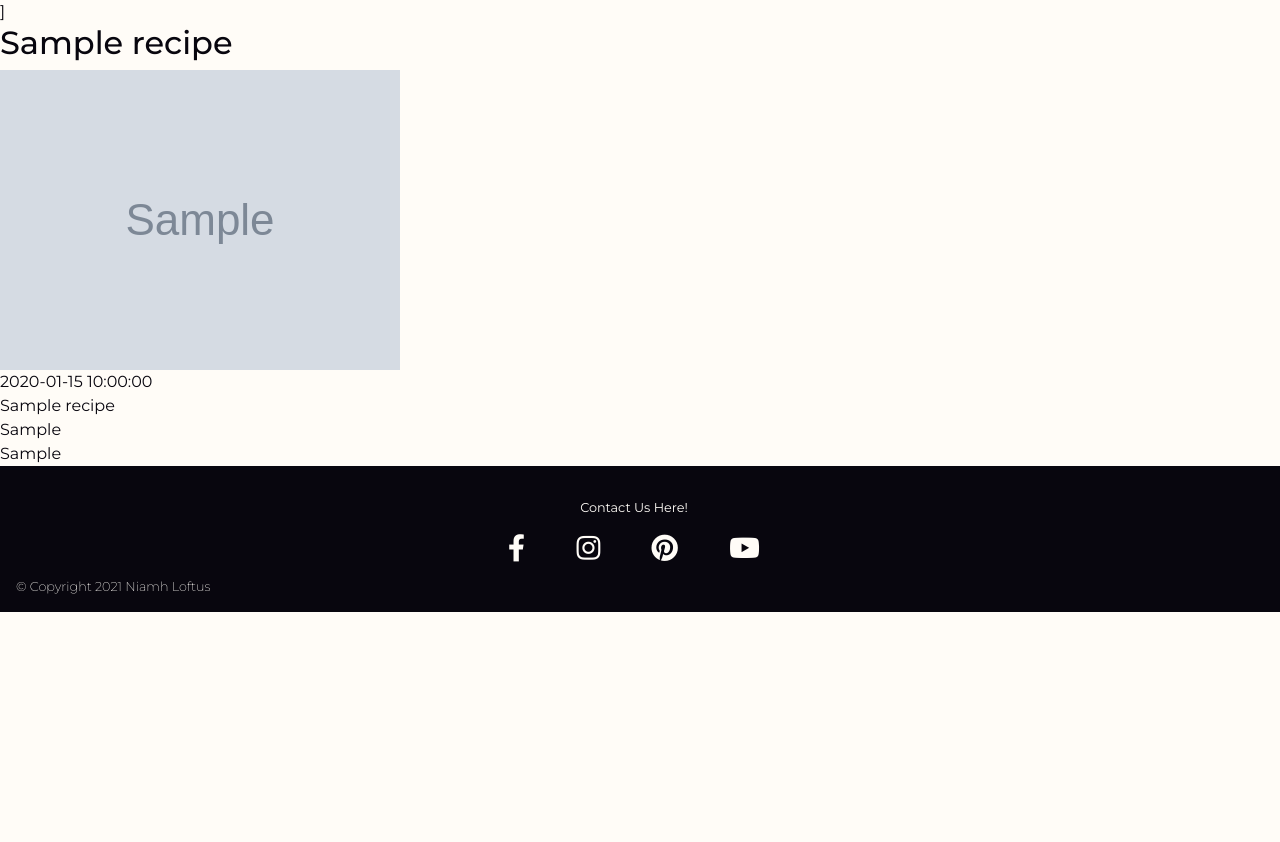
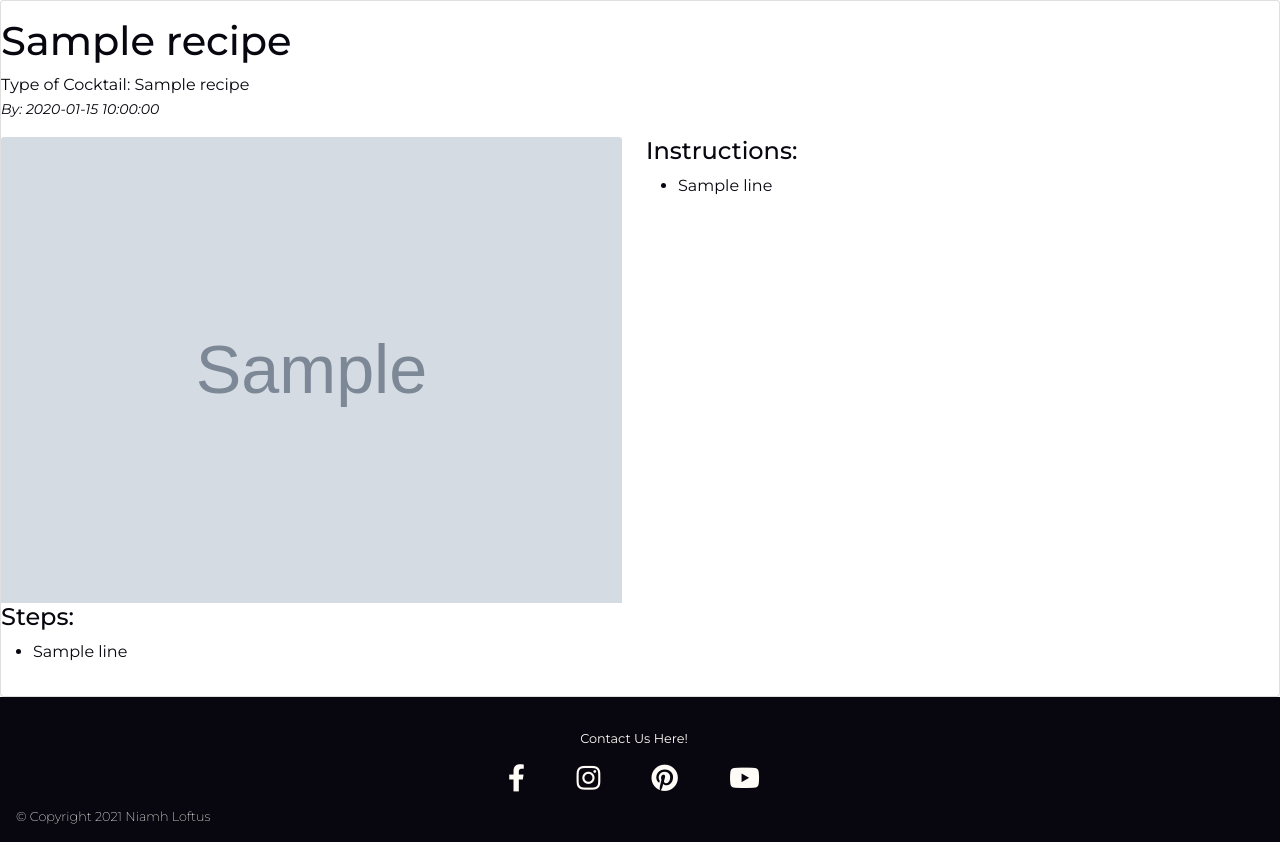
Before and after one commit to LoftusN13/ms3-pickyourpoison, a Flask app: template templates/cocktail_recipe.html in a window 1280 px wide. Shown: the part 117-959 px from the top of the page. Before the commit the page ends 729 px from the top, so only its background shows below. Run offline with Flask 2, Linux system fonts and the light colour scheme; the template is opened without the code that fills it: most values are stand-ins (such as "Sample title", 1, 10 or a date in 2020); grey boxes marked "Sample" are stand-in pictures; some libraries are stand-ins or nearby versions.

Commit message:
Add layout and structure to each recipe page

```diff
--- a/templates/cocktail_recipe.html
+++ b/templates/cocktail_recipe.html
@@ -1,23 +1,47 @@
 {% extends "base.html" %}
-{% block content %}]
-    <div class="recipe-page">
-        <h2>{{ recipe.cocktail_name }}</h2>
-        <div class="recipe-img">
-            <img src="{{ recipe.cocktail_image }}" alt="">
+{% block content %}
+
+    <!-- COCKTAIL CARD -->
+    <div class="card cocktail-recipe">
+        <div class="row">
+            <h1>{{ recipe.cocktail_name }}</h1>
+            <p>
+                Type of Cocktail: {{ recipe.category_name }} <br>
+                <em><small>By: {{ recipe.created_by }}</small></em>
+            </p>
         </div>
-        <div>
-            {{ recipe.created_by }}
+
+        <div class="row">
+            <div class="col-lg-6">
+                <img src="{{ recipe.cocktail_image }}" class="card-img-top" alt="{{ recipe.cocktail_name }} Image">
+            </div>
+            <div class="col-lg-6 recipe-instructions">
+                <h4>Instructions:</h4>
+                {% for line in recipe.cocktail_ingredients.splitlines() %}
+                    <ul>
+                        <li>{{ line }}</li>
+                    </ul>
+                {% endfor %}
+            </div>
         </div>
-        <div>
-            {{ recipe.category_name }}
+
+        <div class="row">
+            <div class="recipe-steps">
+                <h4>Steps:</h4>
+                {% for line in recipe.cocktail_steps.splitlines() %}
+                    <ul>
+                        <li>{{ line }}</li>
+                    </ul>
+                {% endfor %}
+            </div>
         </div>
-        <div>
-            {{ recipe.cocktail_ingredients }}
-        </div>
-        <div>
-            {{ recipe.cocktail_steps }}
-        </div>
+
+        <!-- only allow author of recipe to have the option to Edit and Delete it -->
+        {% if recipe.created_by == session["user"] %}
+            <a href="{{ url_for('edit_cocktail', recipe_id=recipe._id) }}" class="btn btn-success">Edit</a>
+            <!-- triggers modal to open when clicked to prevent accidental deletions -->
+            <a class="btn btn-danger" data-bs-toggle="modal" data-bs-target="#delete_modal_{{recipe._id}}">Delete</a>
+        {% endif %}
     </div>
 
-
 {% endblock %}
```
